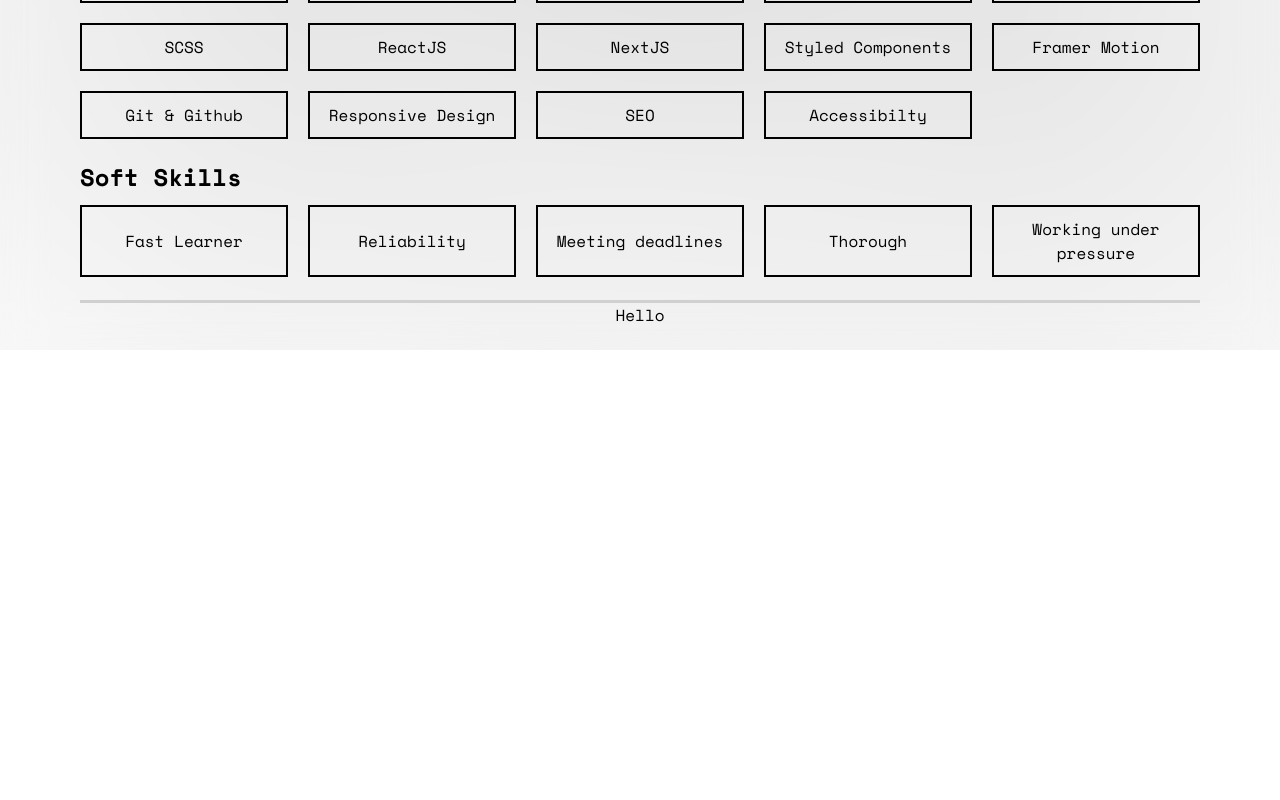
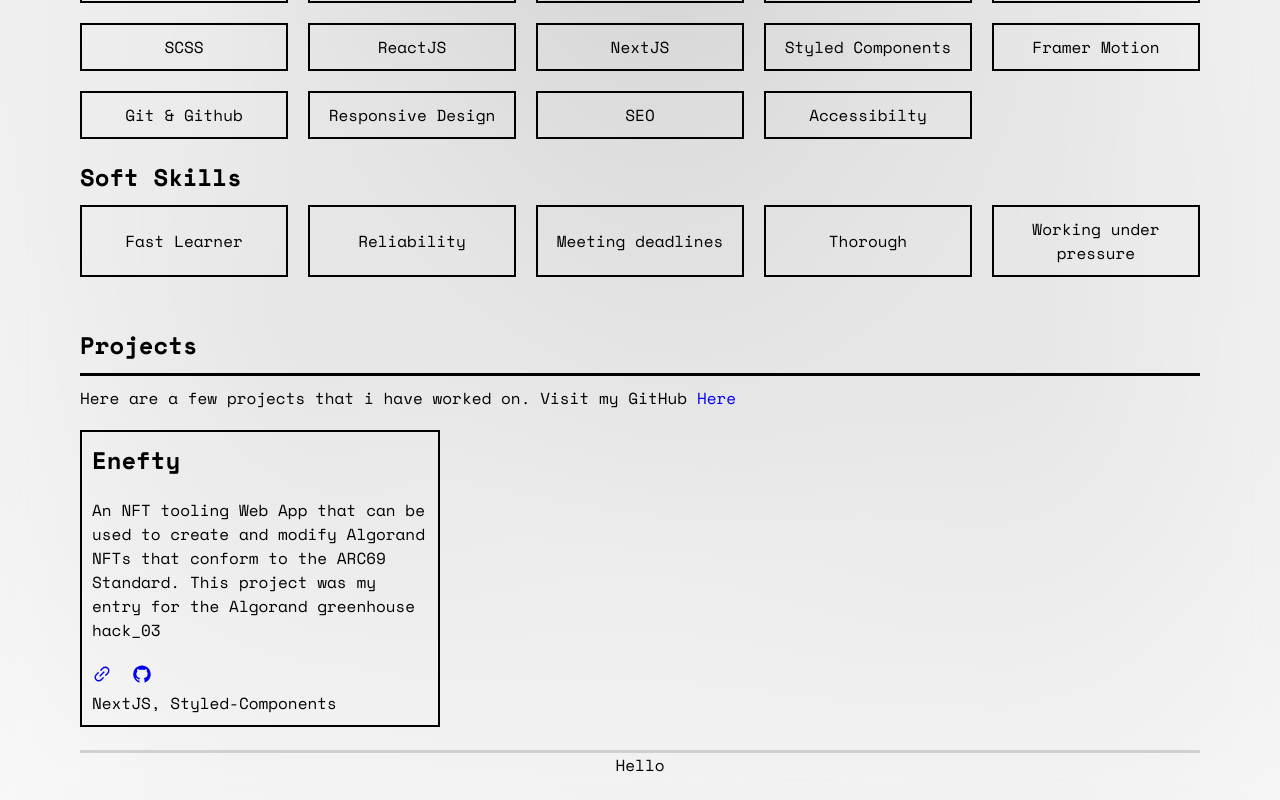
Before and after one commit to vanyadioha/portfolio-v1, a Next.js app: page / in a window 1280 px wide. Shown: the part 947-1747 px from the top of the page. Before the commit the page ends 1297 px from the top, so only its background shows below. Built offline with nearby package versions, Linux system fonts and the light colour scheme.

Commit message:
Feat/Style: Basic markup and styling for Projects component

```diff
--- a/src/components/index/index.js
+++ b/src/components/index/index.js
@@ -1,2 +1,3 @@
 export * from "./hero/Hero";
 export * from "./skills/Skills";
+export * from "./projects/Projects";
--- /dev/null
+++ b/src/components/index/projects/Projects.jsx
@@ -0,0 +1,40 @@
+import StyledProjects from './projects.styled'
+import { AiOutlineLink, AiOutlineGithub } from 'react-icons/ai'
+
+export const Projects = () => {
+    const projects = [
+        {
+            name: 'Enefty',
+            description: 'An NFT tooling Web App that can be used to create and modify Algorand NFTs that conform to the ARC69 Standard. This project was my entry for the Algorand greenhouse hack_03',
+            techStack: ['NextJS', 'Styled-Components',],
+            links: { live: 'enefty.netlify.app', repo: 'https://github.com/thegr8khallie/enefty' }
+        }
+    ]
+    return (
+        <StyledProjects>
+            <h1>Projects</h1>
+            <p>
+                Here are a few projects that i have worked on. Visit my GitHub <a href="https://github.com/thegr8khallie" target="_blank" rel="noopener noreferrer">Here</a>
+            </p>
+            <ul>
+                {projects.map((i, j) => {
+                    return (
+                        <li key={`Project${j}`}>
+                            <h2>{i.name}</h2>
+                            <p>{i.description}</p>
+                            <div>
+                                {/* live */}
+                                {i.links.live && (<a href={i.links.live} target="_blank" rel="noopener noreferrer"><AiOutlineLink /></a>)}
+                                {/* repo */}
+                                {i.links.repo && (<a href={i.links.repo} target="_blank" rel="noopener noreferrer"><AiOutlineGithub /></a>)}
+                            </div>
+                            <p className='techstack'>
+                                {i.techStack.join(', ')}
+                            </p>
+                        </li>
+                    )
+                })}
+            </ul>
+        </StyledProjects>
+    )
+}
--- /dev/null
+++ b/src/components/index/projects/projects.styled.js
@@ -0,0 +1,38 @@
+import styled from "styled-components";
+
+const StyledProjects = styled.section`
+  padding: 2rem 0;
+  h1 {
+    width: 100%;
+    padding: 1rem 0;
+    border-bottom: 0.3rem solid;
+    margin-bottom: 1rem;
+  }
+  ul {
+    display: grid;
+    gap: 2rem;
+    grid-template-columns: repeat(auto-fill, minmax(30rem, 1fr));
+    grid-auto-rows: auto;
+    margin-top: 2rem;
+    li {
+      padding: 1rem;
+      border: 0.2rem solid black;
+      h2 {
+        margin-bottom: 2rem;
+      }
+      div {
+        margin-top: 2rem;
+        a {
+          display: inline-block;
+          margin-right: 2rem;
+          font-size: 2rem;
+          &:visited,
+          &:active {
+            color: black;
+          }
+        }
+      }
+    }
+  }
+`;
+export default StyledProjects;
--- a/src/pages/index.jsx
+++ b/src/pages/index.jsx
@@ -1,4 +1,4 @@
-import { Hero, Skills } from "../components/index";
+import { Hero, Skills, Projects } from "../components/index";
 import { HeadElement } from "../components/reuseables/Head";
 
 export default function Home() {
@@ -7,6 +7,7 @@
       <HeadElement />
       <Hero />
       <Skills />
+      <Projects />
     </>
   );
 }
```
